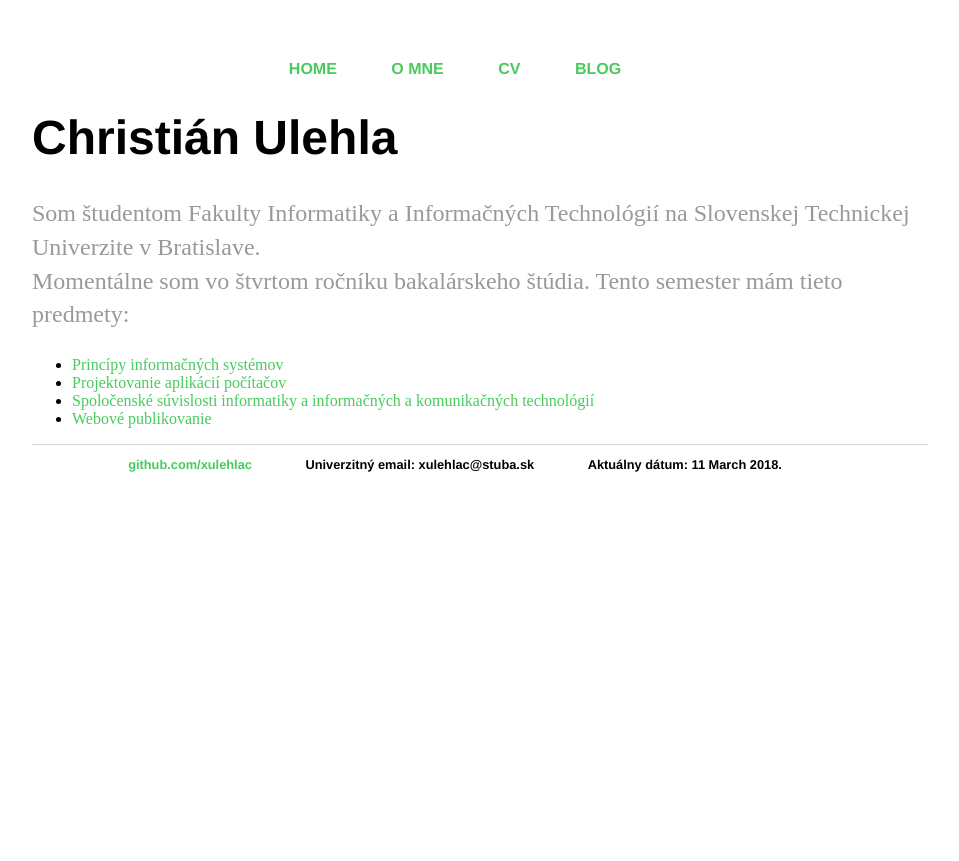
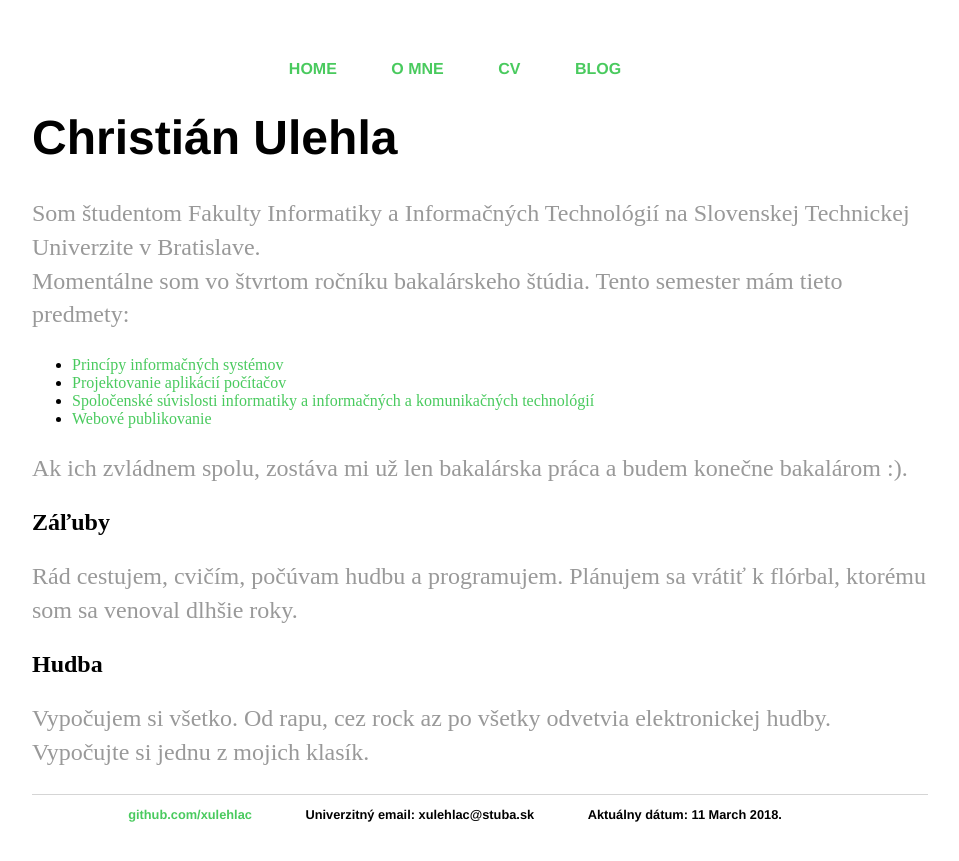
Before and after one commit to xulehlac/xulehlac.github.io, a Jekyll site: the page built from about/index.html, in a window 1280 px wide. Shown: the top 861 px of the page, without its empty margins (160-1119 px from the left). Built offline with Jekyll 4.4.1, drawn with Linux system fonts in a browser that asks for light colours.

Commit message:
Update index.html

```diff
--- a/about/index.html
+++ b/about/index.html
@@ -17,3 +17,17 @@ title: Christián Ulehla
   </li>
 {% endfor %}
 </ul>
+
+<p>
+  Ak ich zvládnem spolu, zostáva mi už len bakalárska práca a budem konečne bakalárom :).
+</p>
+
+<h2> Záľuby </h2>
+<p>
+  Rád cestujem, cvičím, počúvam hudbu a programujem. Plánujem sa vrátiť k flórbal, ktorému som sa venoval dlhšie roky.
+</p>
+
+<h2> Hudba </h2>
+<p>
+  Vypočujem si všetko. Od rapu, cez rock az po všetky odvetvia elektronickej hudby. Vypočujte si jednu z mojich klasík.
+</p>
```
